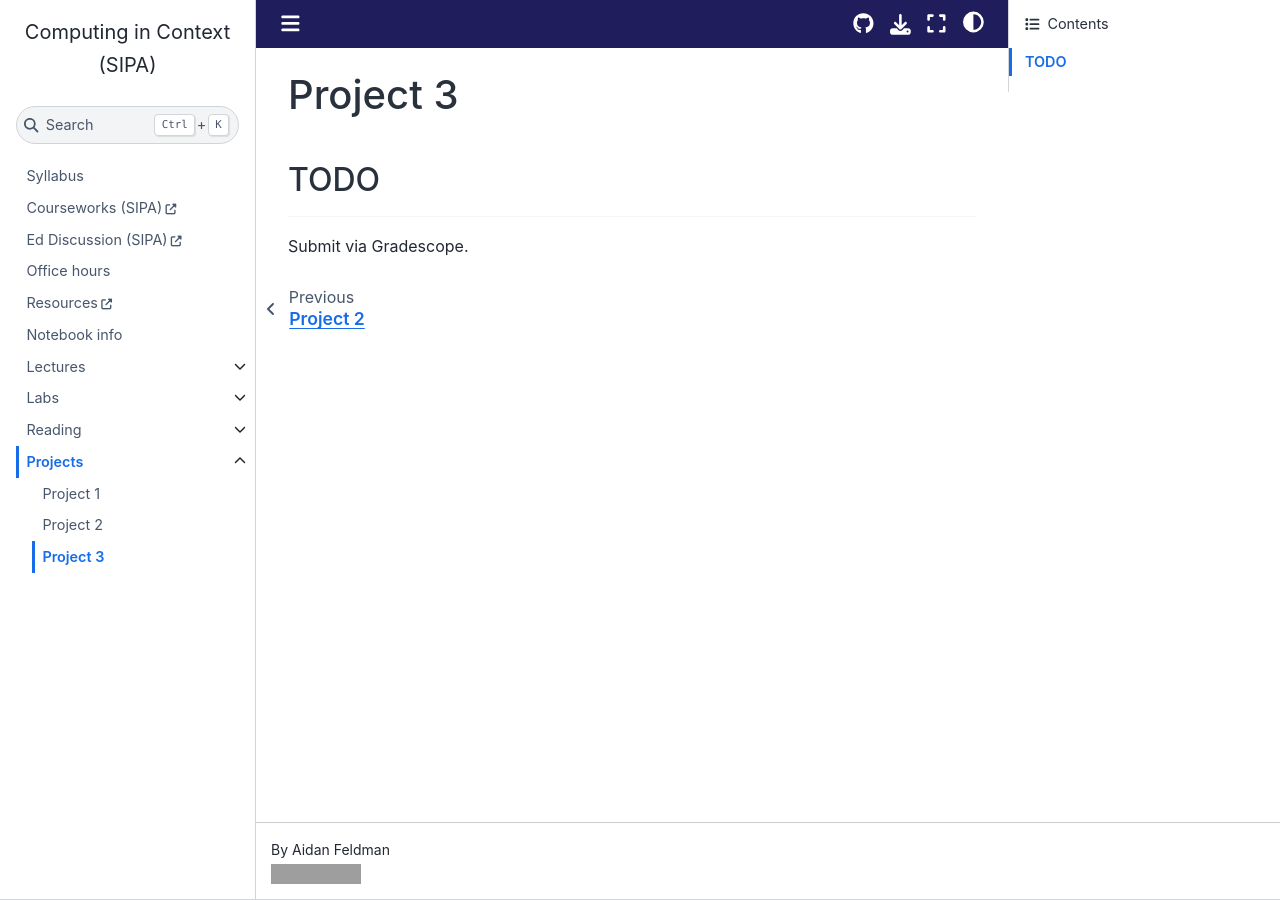
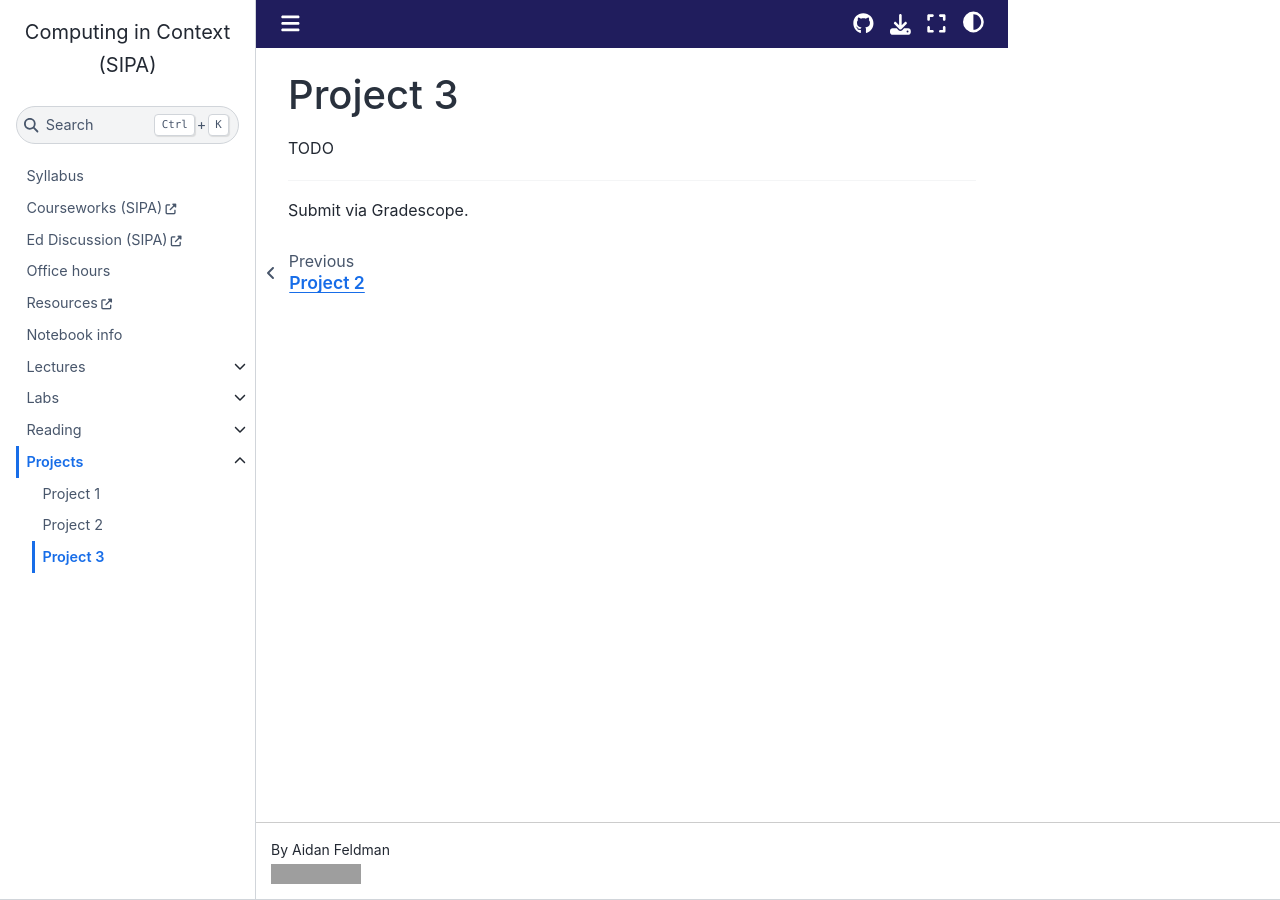
Before and after one commit to afeld/computing-in-context, a Jupyter Book: the page built from project_3.md, in a window 1280 px wide. Built offline with Jupyter Book 1.0.4 settings and Sphinx 7.4.7 and the Sphinx Book theme 1.1.4, drawn with Linux system fonts in a browser that asks for light colours; pages that are not in the unit, such as notebooks, are missing from menus; comment, search, counter and statistics services are not loaded; grey boxes are pictures that could not be loaded.

Commit message:
fix heading in project 3

```diff
--- a/project_3.md
+++ b/project_3.md
@@ -1,6 +1,6 @@
 # Project 3
 
-## TODO
+TODO
 
 ---
 
```
